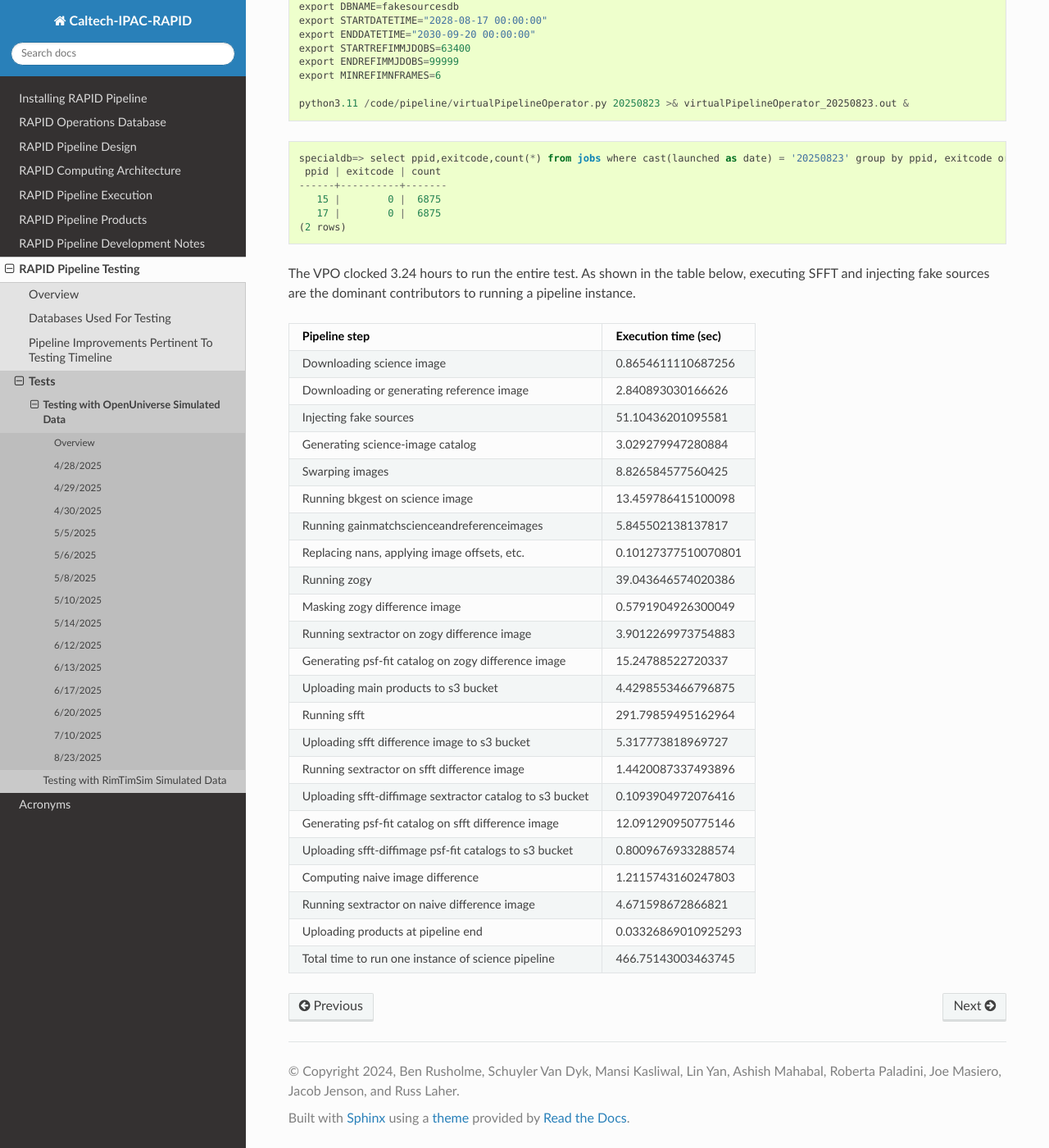
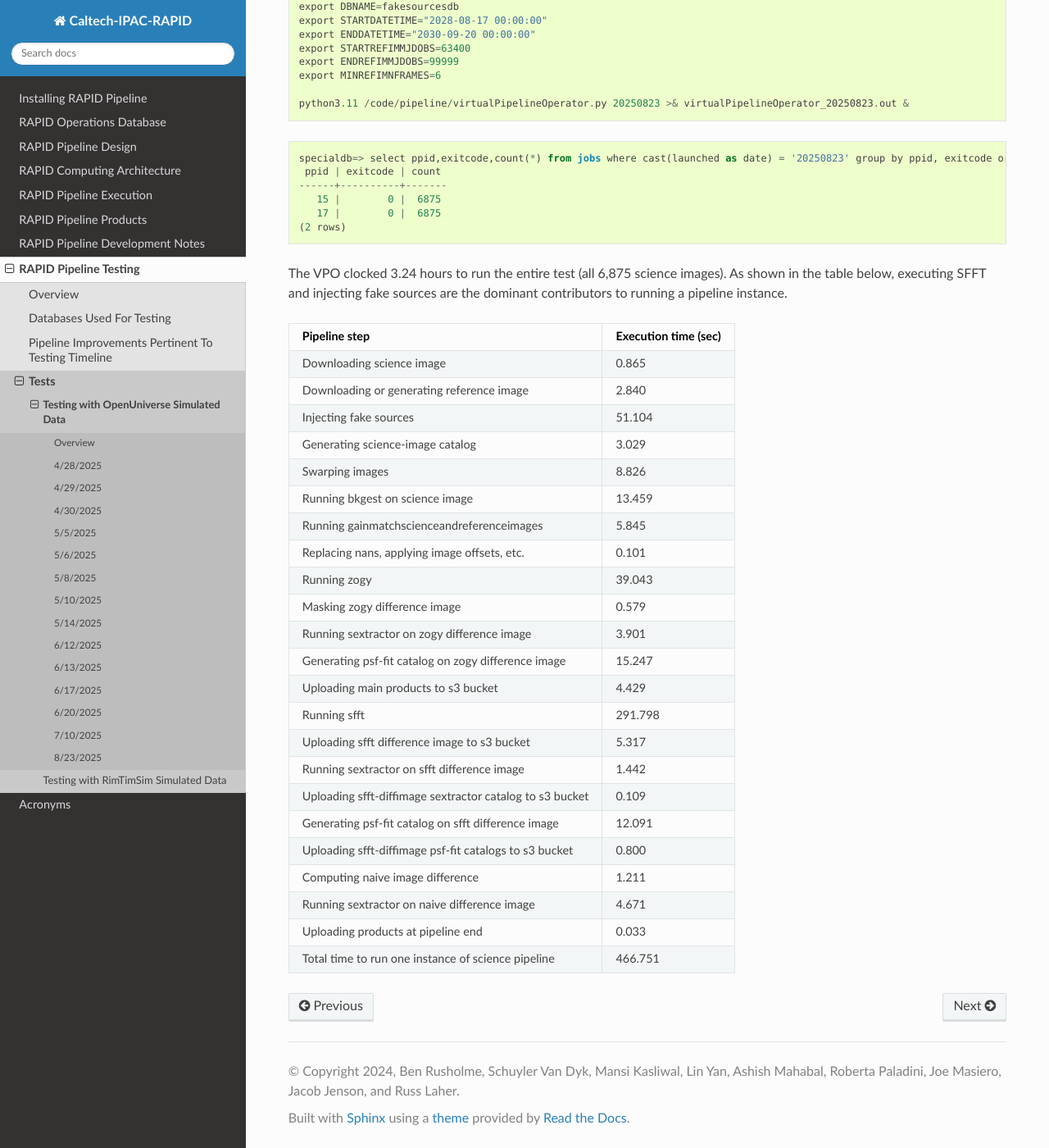
Before and after one commit to Caltech-IPAC/rapid, a Sphinx documentation site: the page built from docs/source/dev/openuniv_tests.rst, in a window 1280 px wide and 1400 px high, scrolled down 24280 px. Shown: the whole window at 82% size. Built offline with Sphinx 7.4.7 and the Read the Docs theme 3.1.0, drawn with Linux system fonts in a browser that asks for light colours; formulas are drawn with MathJax 3.

Commit message:
Reduced the precision to 3 decimal place of the pipeline-step timings.

```diff
--- a/docs/source/dev/openuniv_tests.rst
+++ b/docs/source/dev/openuniv_tests.rst
@@ -867,34 +867,34 @@
        17 |        0 |  6875
     (2 rows)
 
-The VPO clocked 3.24 hours to run the entire test.
+The VPO clocked 3.24 hours to run the entire test (all 6,875 science images).
 As shown in the table below, executing SFFT and injecting fake sources are the dominant contributors
 to running a pipeline instance.
 
 ==============================================================  =====================
 Pipeline step                                                   Execution time (sec)
 ==============================================================  =====================
-Downloading science image                                       0.8654611110687256
-Downloading or generating reference image                       2.840893030166626
-Injecting fake sources                                          51.10436201095581
-Generating science-image catalog                                3.029279947280884
-Swarping images                                                 8.826584577560425
-Running bkgest on science image                                 13.459786415100098
-Running gainmatchscienceandreferenceimages                      5.845502138137817
-Replacing nans, applying image offsets, etc.                    0.10127377510070801
-Running zogy                                                    39.043646574020386
-Masking zogy difference image                                   0.5791904926300049
-Running sextractor on zogy difference image                     3.9012269973754883
-Generating psf-fit catalog on zogy difference image             15.24788522720337
-Uploading main products to s3 bucket                            4.4298553466796875
-Running sfft                                                    291.79859495162964
-Uploading sfft difference image to s3 bucket                    5.317773818969727
-Running sextractor on sfft difference image                     1.4420087337493896
-Uploading sfft-diffimage sextractor catalog to s3 bucket        0.1093904972076416
-Generating psf-fit catalog on sfft difference image             12.091290950775146
-Uploading sfft-diffimage psf-fit catalogs to s3 bucket          0.8009676933288574
-Computing naive image difference                                1.2115743160247803
-Running sextractor on naive difference image                    4.671598672866821
-Uploading products at pipeline end                              0.03326869010925293
-Total time to run one instance of science pipeline              466.75143003463745
+Downloading science image                                       0.865
+Downloading or generating reference image                       2.840
+Injecting fake sources                                          51.104
+Generating science-image catalog                                3.029
+Swarping images                                                 8.826
+Running bkgest on science image                                 13.459
+Running gainmatchscienceandreferenceimages                      5.845
+Replacing nans, applying image offsets, etc.                    0.101
+Running zogy                                                    39.043
+Masking zogy difference image                                   0.579
+Running sextractor on zogy difference image                     3.901
+Generating psf-fit catalog on zogy difference image             15.247
+Uploading main products to s3 bucket                            4.429
+Running sfft                                                    291.798
+Uploading sfft difference image to s3 bucket                    5.317
+Running sextractor on sfft difference image                     1.442
+Uploading sfft-diffimage sextractor catalog to s3 bucket        0.109
+Generating psf-fit catalog on sfft difference image             12.091
+Uploading sfft-diffimage psf-fit catalogs to s3 bucket          0.800
+Computing naive image difference                                1.211
+Running sextractor on naive difference image                    4.671
+Uploading products at pipeline end                              0.033
+Total time to run one instance of science pipeline              466.751
 ==============================================================  =====================
```
